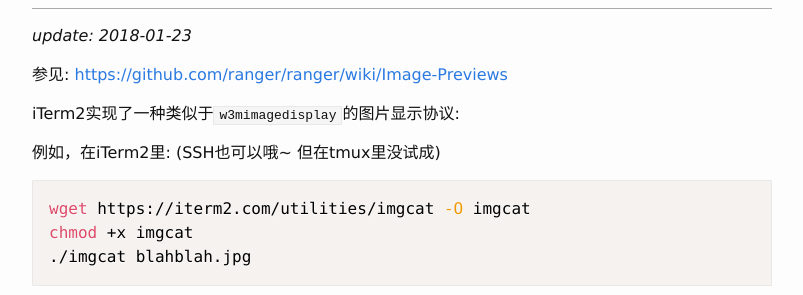
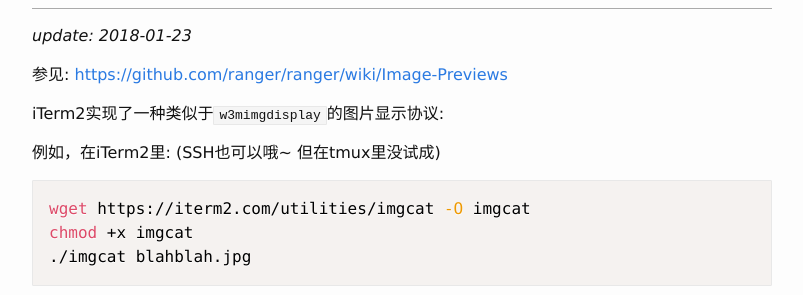
Before and after one commit to scateu/scateu.github.io, a Jekyll site: the page built from _posts/2014-03-01-ranger-init-configure.md, in a window 1280 px wide. Shown: the part 1146-1441 px from the top of the page, without its empty margins (238-1041 px from the left). Built offline with Jekyll 4.4.1, drawn with Linux system fonts in a browser that asks for light colours; nearby versions of some CDN libraries; comment, search, counter and statistics services are not loaded.

Commit message:
Tue Jan 23 20:02:38 CST 2018

```diff
--- a/_posts/2014-03-01-ranger-init-configure.md
+++ b/_posts/2014-03-01-ranger-init-configure.md
@@ -45,7 +45,7 @@ ranger是一个基于Python的, vim风格键绑定的, 命令行基础的文件
 
 参见: <https://github.com/ranger/ranger/wiki/Image-Previews>
 
-iTerm2实现了一种类似于`w3mimagedisplay`的图片显示协议:
+iTerm2实现了一种类似于`w3mimgdisplay`的图片显示协议:
 
 例如，在iTerm2里: (SSH也可以哦~ 但在tmux里没试成)
 
```
Also changed, not shown: _posts/2016-10-09-chromebook-rocks.md (+1 -1 lines).
